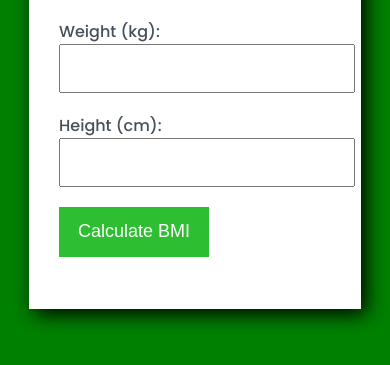
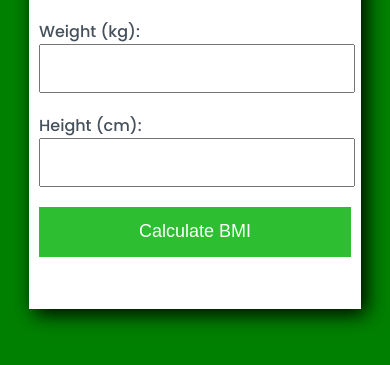
Before and after one commit to iamvusumzi/bmi-calculator, a plain HTML site: page index.html in a window 390 px wide. Shown: the part 121-486 px from the top of the page. Drawn offline with Linux system fonts and the light colour scheme.

Commit message:
Updated responsiveness

```diff
--- a/style.css
+++ b/style.css
@@ -69,7 +69,17 @@ body {
         width: 80vw;
     }
 
-    .calculator .inputs input {
+    .calculator form .inputs {
         width: 100%;
+        margin: 20px 0;
+        padding: 0;
+    }
+    .calculator form .inputs input {
+        width: 100%;
+        padding: 0;
+    }
+    .calculator form button {
+        width: 100%;
+        margin: 0;
     }
 }
```
